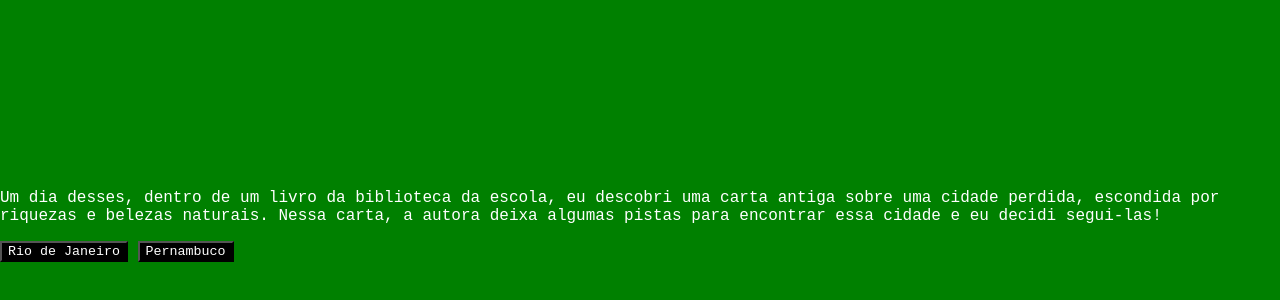
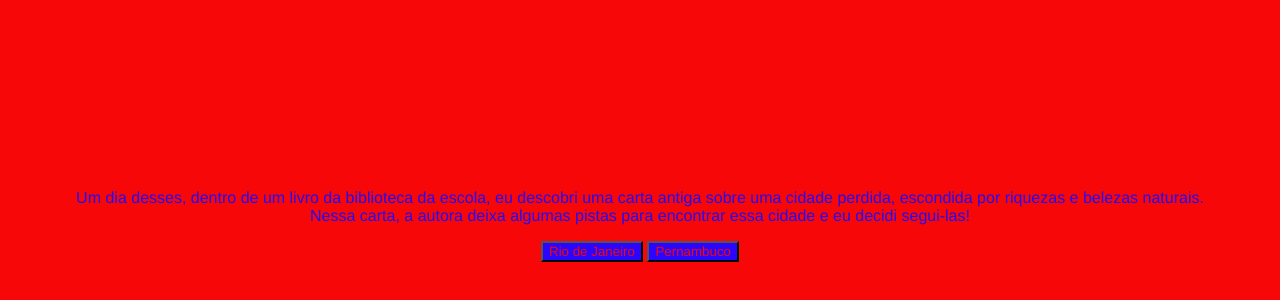
Before and after one commit to Erik-013/algoritimo, a plain HTML site: page index.html in a window 1280 px wide. Shown: the part 142-442 px from the top of the page. Drawn offline with Linux system fonts and the light colour scheme.

Commit message:
Update style.css

```diff
--- a/style.css
+++ b/style.css
@@ -1,21 +1,33 @@
 body {
-    background-color: green;
-    color: white;
-    font-family: 'Courier New', Courier, monospace;
+    background-color: #f70707;
+    color: rgb(34, 10, 248);
+    font-family: 'Franklin Gothic Medium', 'Arial Narrow', Arial, sans-serif;
     display: flex;
     justify-content: center;
     align-items: center;
     height: 700px;
-    margin:0;
+    margin: 0;
 }
-button{
-    background-color: rgb(0, 0, 0);
-    color: white;
-    font-family: 'Courier New', Courier, monospace;
+
+button {
+    background-color: #2b06ff;
+    color: rgb(243, 7, 7);
+    font-family: 'Franklin Gothic Medium', 'Arial Narrow', Arial, sans-serif;
 }
-.passo{
+
+.passo {
     display: none;
 }
-.passo.ativo{
-    display: block;
+
+.passo.ativo {
+    display:block;
 }
+
+main {
+    text-align: center;
+    max-width: 90%;
+}
+
+img {
+    max-width: 90%;
+}
```
